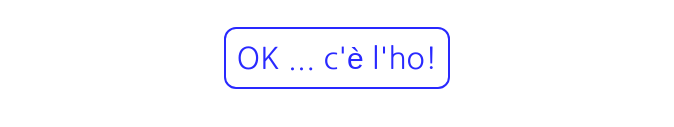
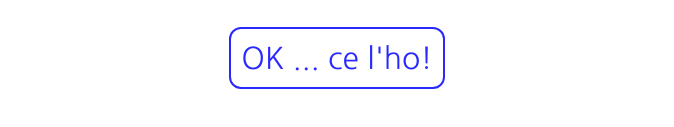
Before and after one commit to AlBit7/guessNum, a plain HTML site: page index.html in a window 1280 px wide. Shown: the part 367-494 px from the top of the page, without its empty margins (303-977 px from the left). Drawn offline with Linux system fonts and the light colour scheme.

Commit message:
Update index.html

```diff
--- a/index.html
+++ b/index.html
@@ -11,7 +11,7 @@
       <div class="tutto centra">
           <div class="output" id="output"></div>
           <div class="input" id="input">
-            <div class="button -blue" id="bottone">OK ... c'è l'ho!</div>
+            <div class="button -blue" id="bottone">OK ... ce l'ho!</div>
             <div class="button -blue" id="meno" style="display:none;">più piccolo</div>
             <div class="button -blue" id="giusto" style="display:none;">giusto</div>
             <div class="button -blue" id="piu" style="display:none;">più grande</div>
```
